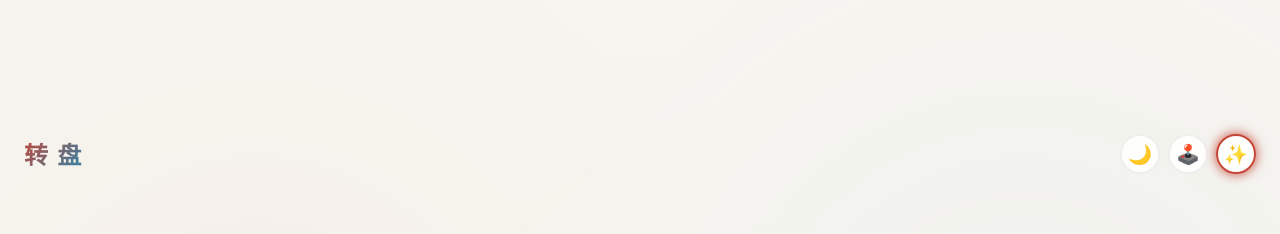
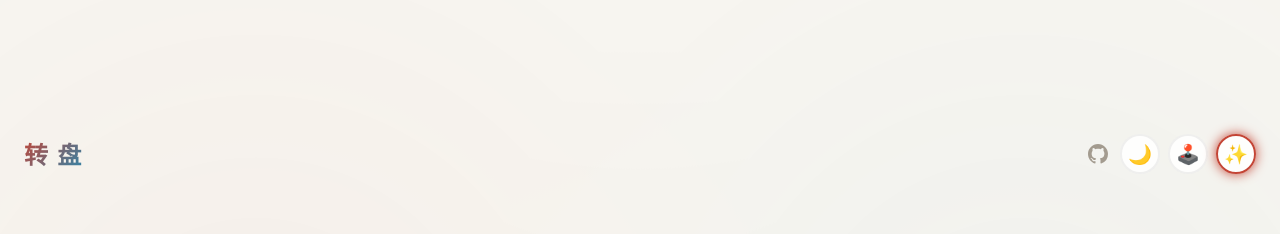
Before and after one commit to ayu-asd/zhuanpan, a Vue app: page / in a window 1280 px wide. Shown: the top 234 px of the page. Built offline with nearby package versions, Linux system fonts and the light colour scheme.

Commit message:
feat: 添加 GitHub 源码链接

```diff
--- a/src/App.vue
+++ b/src/App.vue
@@ -10,6 +10,14 @@
         >
           + 新建
         </button>
+        <a
+          href="https://github.com/ayu-asd/zhuanpan"
+          target="_blank"
+          class="github-link"
+          title="GitHub 源码"
+        >
+          <svg width="20" height="20" viewBox="0 0 24 24" fill="currentColor"><path d="M12 0C5.37 0 0 5.37 0 12c0 5.31 3.435 9.795 8.205 11.385.6.105.825-.255.825-.57 0-.285-.015-1.23-.015-2.235-3.015.555-3.795-.735-4.035-1.41-.135-.345-.72-1.41-1.23-1.695-.42-.225-1.02-.78-.015-.795.945-.015 1.62.87 1.845 1.23 1.08 1.815 2.805 1.305 3.495.99.105-.78.42-1.305.765-1.605-2.67-.3-5.46-1.335-5.46-5.925 0-1.305.465-2.385 1.23-3.225-.12-.3-.54-1.53.12-3.18 0 0 1.005-.315 3.3 1.23.96-.27 1.98-.405 3-.405s2.04.135 3 .405c2.295-1.56 3.3-1.23 3.3-1.23.66 1.65.24 2.88.12 3.18.765.84 1.23 1.905 1.23 3.225 0 4.605-2.805 5.625-5.475 5.925.435.375.81 1.095.81 2.22 0 1.605-.015 2.895-.015 3.3 0 .315.225.69.825.57A12.02 12.02 0 0024 12c0-6.63-5.37-12-12-12z"/></svg>
+        </a>
         <ThemeSwitch
           :current-theme="wheelStore.currentTheme"
           @select="switchTheme"
--- a/src/styles/main.css
+++ b/src/styles/main.css
@@ -85,6 +85,17 @@
   display: flex;
   align-items: center;
   gap: 12px;
+}
+
+.github-link {
+  display: flex;
+  align-items: center;
+  color: var(--text-muted);
+  transition: color 0.2s ease;
+}
+
+.github-link:hover {
+  color: var(--text-primary);
 }
 
 .wheel-section {
```
